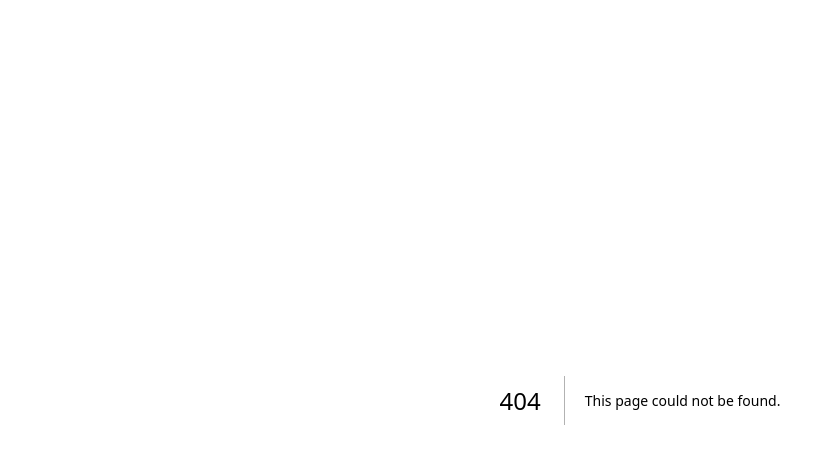
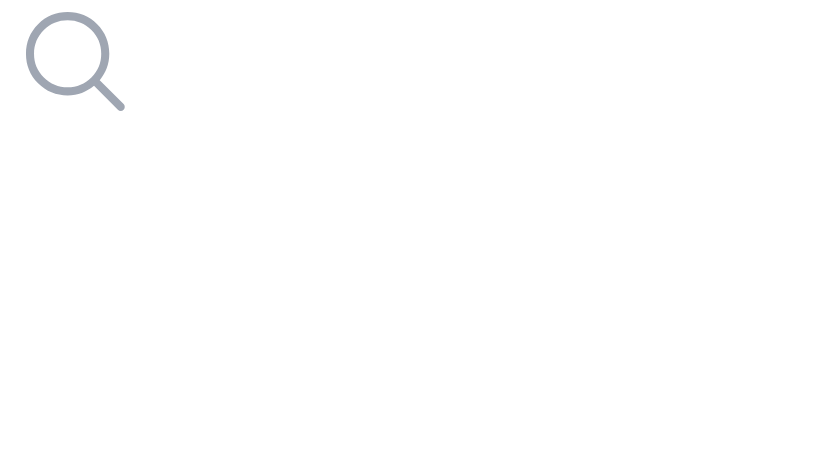
Before and after one commit to devwqc/petFrontend, a Next.js app: page /test/imageBox in a window 1280 px wide. Before the commit this address had no page. Shown: the top 464 px of the page, without its empty margins (0-817 px from the left). Built offline with nearby package versions, Linux system fonts and the light colour scheme.

Commit message:
feat: ImageBox 레이아웃 구현

```diff
--- /dev/null
+++ b/src/components/common/ImageBox/ImageBox.module.scss
@@ -0,0 +1,10 @@
+@layer components {
+  .imageBox {
+    position: relative;
+  }
+
+  .my {
+    width: 14.6rem;
+    height: 12.9rem;
+  }
+}
--- /dev/null
+++ b/src/components/common/ImageBox/ImageBoxLayout.tsx
@@ -0,0 +1,19 @@
+import Image from 'next/image';
+import classNames from 'classnames/bind';
+import styles from './ImageBox.module.scss';
+
+interface ImageBox {
+  size: string;
+  src: string;
+  alt: string;
+}
+
+const cx = classNames.bind(styles);
+
+export default function ImageBoxLayout({ size, src, alt }: ImageBox) {
+  return (
+    <div className={cx(size, 'imageBox')}>
+      <Image src={src} alt={alt} fill />
+    </div>
+  );
+}
--- /dev/null
+++ b/src/components/common/ImageBox/index.tsx
@@ -0,0 +1,13 @@
+import classNames from 'classnames/bind';
+import ImageLayout from './ImageBoxLayout';
+import styles from './ImageBox.module.scss';
+
+const cx = classNames.bind(styles);
+
+export default function ImageBox() {
+  return (
+    <>
+      <ImageLayout size={cx('my')} src="/images/search.svg" alt="검색 아이콘" />
+    </>
+  );
+}
--- /dev/null
+++ b/src/pages/test/imageBox.tsx
@@ -0,0 +1,5 @@
+import ImageBox from '@/components/common/ImageBox';
+
+export default function imageBox() {
+  return <ImageBox />;
+}
```
